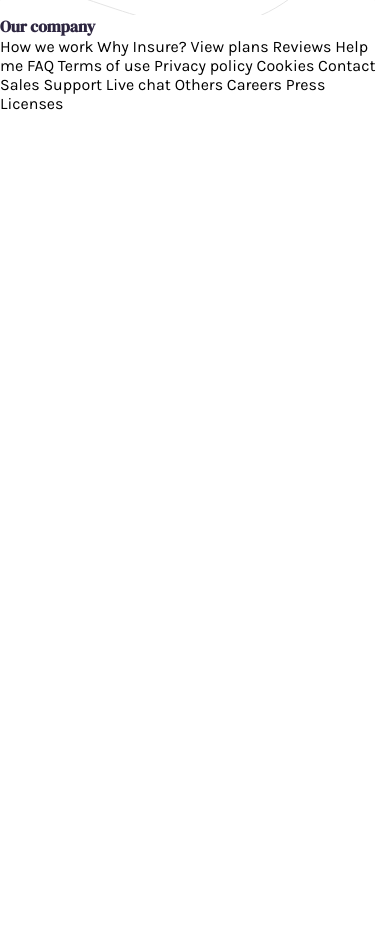
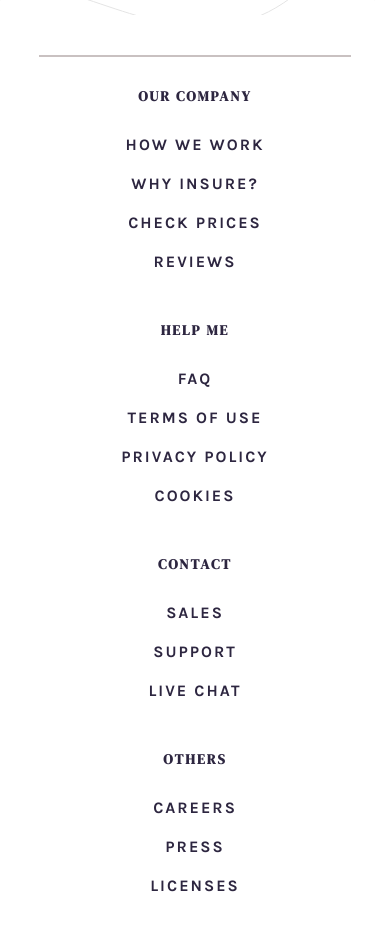
Before and after one commit to nivamolin/insure_lp, a plain HTML site: page index.html in a window 390 px wide. Shown: the part 2853-3784 px from the top of the page. Before the commit the page ends 2966 px from the top, so only its background shows below. Drawn offline with Linux system fonts and the light colour scheme.

Commit message:
footer terminado - (version mobile terminada)

```diff
--- a/assets/css/style.css
+++ b/assets/css/style.css
@@ -227,12 +227,36 @@ on {
     display: inline-flex;
 }
 
-/* .social__linea {
-    width: 80%;º
+
+/* ---- Footer ---- */
+
+.footer {
+    display: flex;
+    flex-direction: column;
+    text-align: center;
+    text-transform: uppercase;
+    padding: 40px 0;
+}
+
+.footer__title {
+    font-size: 14px;
+    letter-spacing: 2px;
+    margin: 29px 0px;
+}
+
+.footer__link {
+    display: block;
+    margin-top: 49px;
+    margin: 20px 0px;
+    letter-spacing: 2px;
+    text-decoration: none;
+    color: var(--azul-oscuro);
+    font-weight: bold;
+}
+
+.footer__linea {
+    width: 80%;
     height: 2px;
     background-color: var(--gris-blanco);
-    margin: 29px auto;
-} */
-
-
-/* ---- Footer ---- */
+    margin: 0 auto;
+}
--- a/index.html
+++ b/index.html
@@ -83,75 +83,34 @@
       <i class="social__icon fa-brands fa-instagram"></i>
     </div>
   </section>
-
-
-
-
-
-
-
-
-
-
-
-
-
-
   <footer class="footer">
+    <div class="footer__linea"></div>
     <div class="footer__container footer__container-one">
       <h4 class="footer__title">Our company</h4>
-      <a href="#" class="footer__link"></a>
-      <a href="#" class="footer__link"></a>
-      <a href="#" class="footer__link"></a>
-      <a href="#" class="footer__link"></a>
+      <a href="#" class="footer__link">How we work</a>
+      <a href="#" class="footer__link">Why Insure?</a>
+      <a href="#" class="footer__link">Check prices</a>
+      <a href="#" class="footer__link">Reviews</a>
     </div>
     <div class="footer__container footer__container-two">
-      <h4 class="footer__title"></h4>
-      <a href="#" class="footer__link"></a>
-      <a href="#" class="footer__link"></a>
-      <a href="#" class="footer__link"></a>
-      <a href="#" class="footer__link"></a>
+      <h4 class="footer__title">Help me</h4>
+      <a href="#" class="footer__link">FAQ</a>
+      <a href="#" class="footer__link">Terms of use</a>
+      <a href="#" class="footer__link">Privacy policy</a>
+      <a href="#" class="footer__link">Cookies</a>
     </div>
     <div class="footer__container footer__container-three">
-      <h4 class="footer__title"></h4>
-      <a href="#" class="footer__link"></a>
-      <a href="#" class="footer__link"></a>
-      <a href="#" class="footer__link"></a>
+      <h4 class="footer__title">Contact</h4>
+      <a href="#" class="footer__link">Sales</a>
+      <a href="#" class="footer__link">Support</a>
+      <a href="#" class="footer__link">Live chat</a>
     </div>
     <div class="footer__container footer__container-four">
-      <h4 class="footer__title"></h4>
-      <a href="#" class="footer__link"></a>
-      <a href="#" class="footer__link"></a>
-      <a href="#" class="footer__link"></a>
+      <h4 class="footer__title">Others</h4>
+      <a href="#" class="footer__link">Careers</a>
+      <a href="#" class="footer__link">Press</a>
+      <a href="#" class="footer__link">Licenses</a>
     </div>
   </footer>
-  <!-- <div class="social__linea"></div> -->
-
-
-
-
-  How we work
-  Why Insure?
-  View plans
-  Reviews
-
-  Help me
-
-  FAQ
-  Terms of use
-  Privacy policy
-  Cookies
-
-  Contact
-
-  Sales
-  Support
-  Live chat
-
-  Others
-
-  Careers
-  Press
-  Licenses
 </body>
 </html>
```
